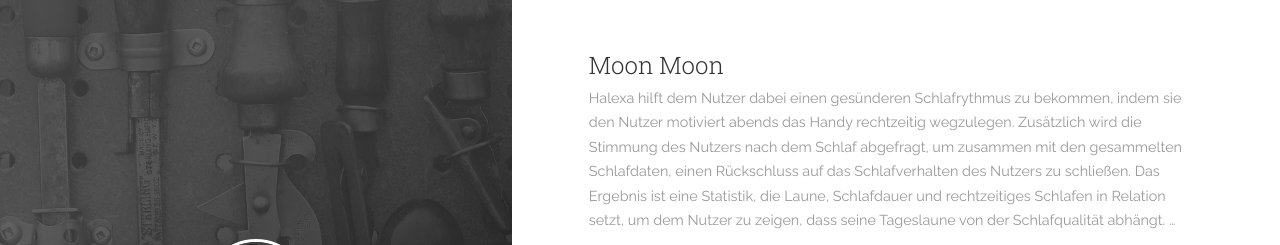
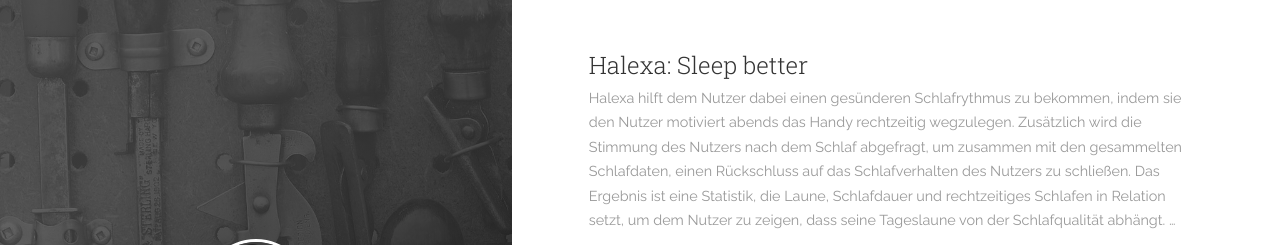
Before and after one commit to cbm-instructions/cbm-instructions.github.io, a Jekyll site: the page built from index.html, in a window 1280 px wide and 900 px high. Shown: the top 245 px of the window. Built offline with Jekyll 4.4.1, drawn with Linux system fonts in a browser that asks for light colours; nearby versions of some CDN libraries; the list of posts is cut into pages by our own code.

Commit message:
adding meta

```diff
--- a/_posts/2018-01-17-moon-moon.markdown
+++ b/_posts/2018-01-17-moon-moon.markdown
@@ -1,3 +1,9 @@
+---
+title: "Halexa: Sleep better"
+categories: instructions
+layout: post
+date: 2018-01-17 11:30:00 +0200
+---
 
 Halexa hilft dem Nutzer dabei einen gesünderen Schlafrythmus zu bekommen, indem sie den Nutzer motiviert abends das Handy rechtzeitig wegzulegen.
 Zusätzlich wird die Stimmung des Nutzers nach dem Schlaf abgefragt, um zusammen mit den gesammelten Schlafdaten, einen Rückschluss auf das Schlafverhalten des Nutzers zu schließen.
```
